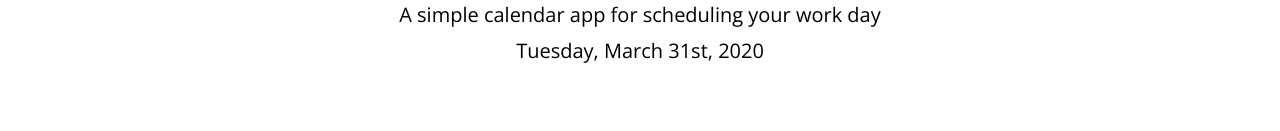
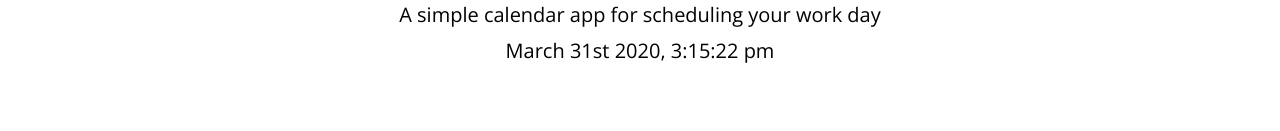
Before and after one commit to egadames/Work-Day-Scheduler, a plain HTML site: page index.html in a window 1280 px wide. Shown: the part 153-284 px from the top of the page. Drawn offline with nearby package versions, Linux system fonts and the light colour scheme.

Commit message:
updated Readme and update to directory

```diff
--- a/Assets/js/script.js
+++ b/Assets/js/script.js
@@ -1,8 +1,8 @@
 // Variable to display current date
-var today = moment().format('dddd, MMMM Do, YYYY');
+var date = moment().format('MMMM Do YYYY, h:mm:ss a');
 
 // Logs time to Jumbotron area
-$("#currentDay").text(today);
+$("#currentDay").text(date);
 
 for(i=9; i <= 17; i++){
     //grab the local storage array
```
Also changed, not shown: index.html (+1 -1 lines), Assets/js/prac.js (renamed from prac.js), Assets/js/until.js (renamed from until.js), Assets/screenshot.JPG (added), 1 other file.
